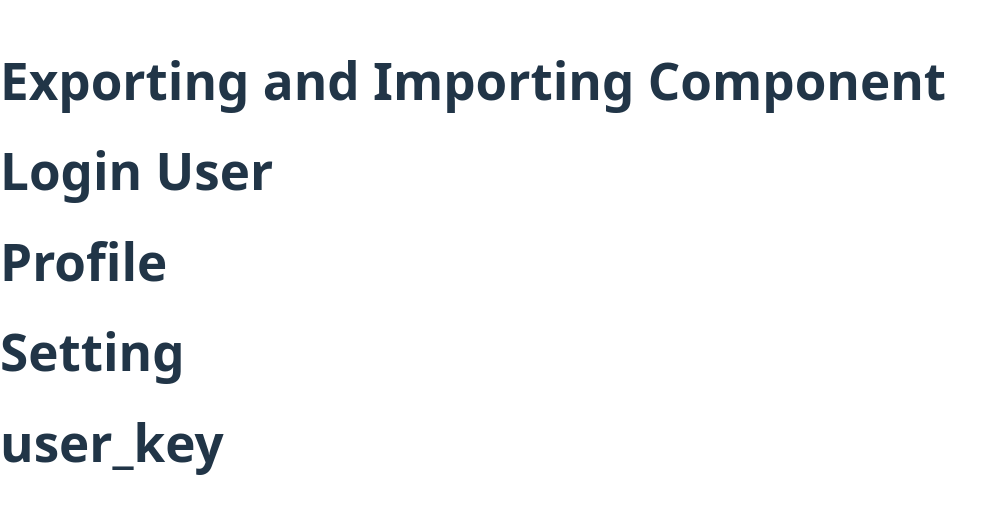
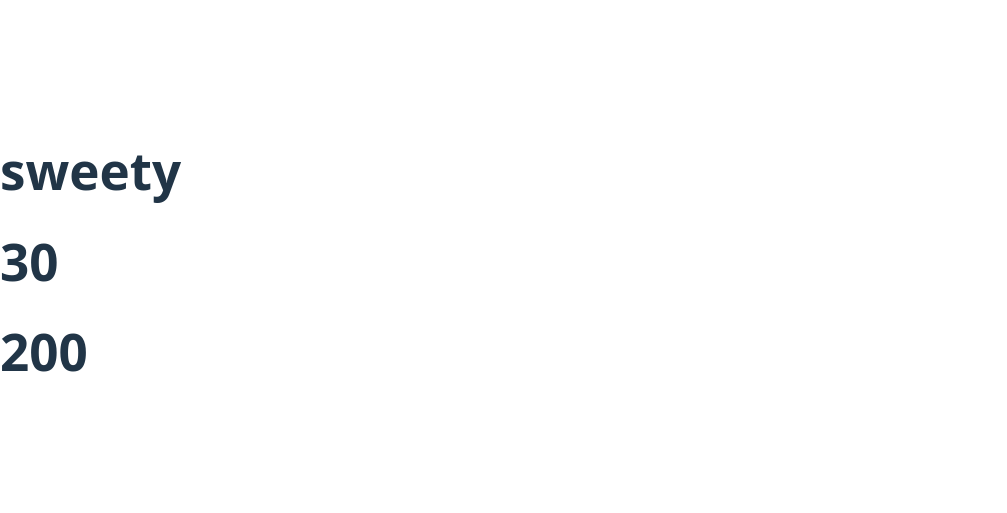
Before and after one commit to sweety62/react01, a React (Vite) app: page / in a window 1280 px wide. Shown: the part 139-652 px from the top of the page, without its empty margins (0-1007 px from the left). Built offline with nearby package versions, Linux system fonts and the light colour scheme.

Commit message:
this is the example of jsx

```diff
--- a/src/App.jsx
+++ b/src/App.jsx
@@ -1,5 +1,5 @@
 
-import Login ,{Profile,Setting,Userkey}from "./UserComponent";
+/*import Login ,{Profile,Setting,Userkey}from "./UserComponent";
 function App(){
     return (
         <div>
@@ -20,4 +20,19 @@ function App(){
 
 
 
+export default App;*/
+
+
+function App(){
+    const userName = "sweety";
+    let X =10;
+    let Y =20;
+    return (
+        <div>
+            <h1>{userName}</h1>
+            <h1>{X + Y}</h1>
+            <h1>{X * Y}</h1>
+        </div>
+    )
+}
 export default App;
```
